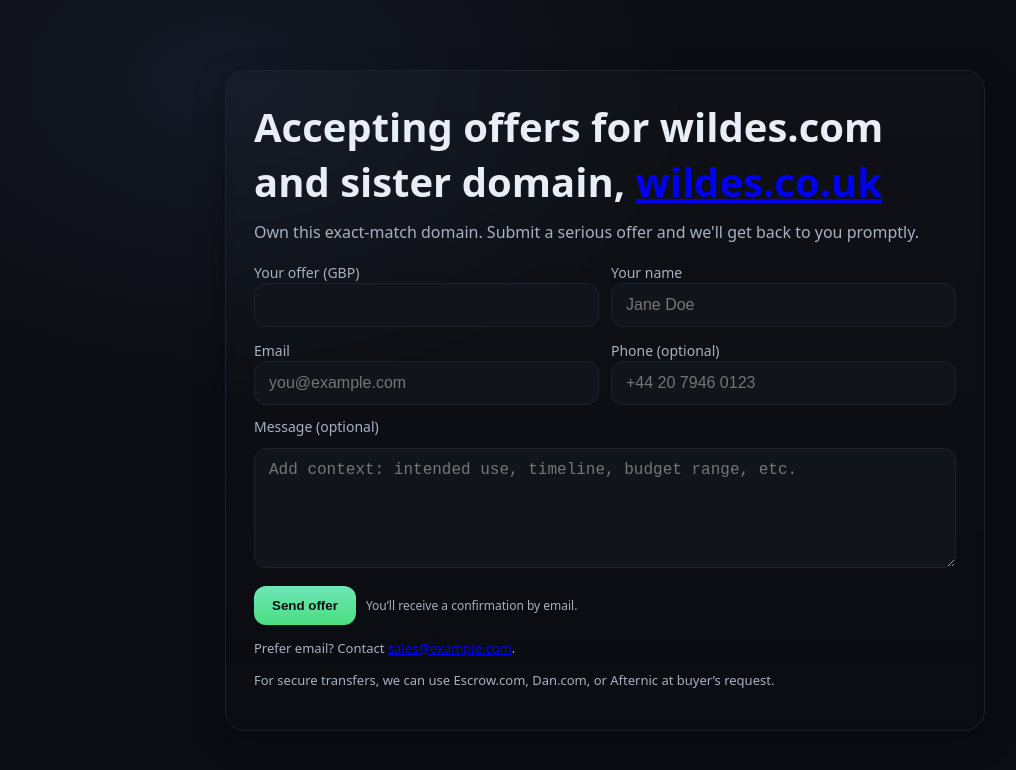
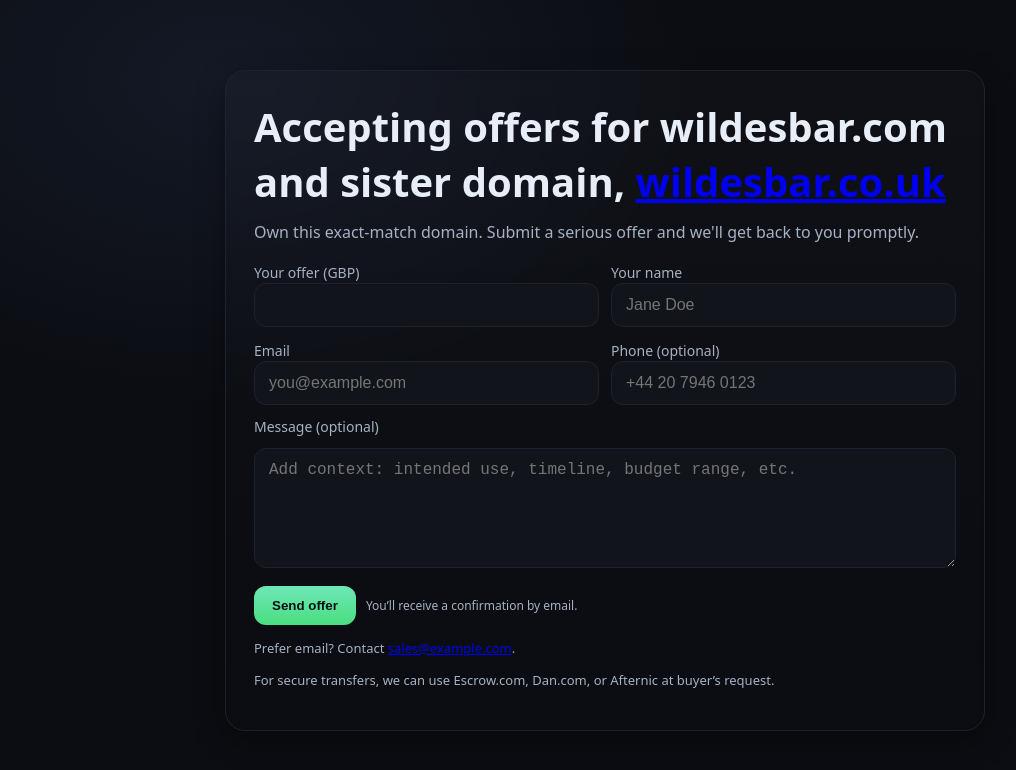
Before and after one commit to chrisbcuk/wildescom, a plain HTML site: page index.html in a window 1280 px wide. Shown: the whole page, without its empty margins (35-1051 px from the left). Drawn offline with Linux system fonts and the light colour scheme.

Commit message:
Update index.html

```diff
--- a/index.html
+++ b/index.html
@@ -98,7 +98,7 @@
   <main class="wrap">
     <div class="card">
 
-      <h1>Accepting offers for wildes.com and sister domain, <a href="http://wildes.co.uk" target="_blank">wildes.co.uk</a></h1>
+      <h1>Accepting offers for wildesbar.com and sister domain, <a href="http://wildes.co.uk" target="_blank">wildesbar.co.uk</a></h1>
       <p class="lead">Own this exact-match domain. Submit a serious offer and we'll get back to you promptly.</p>
 
       <!-- Offer form via Formspree (free tier) -->
```
